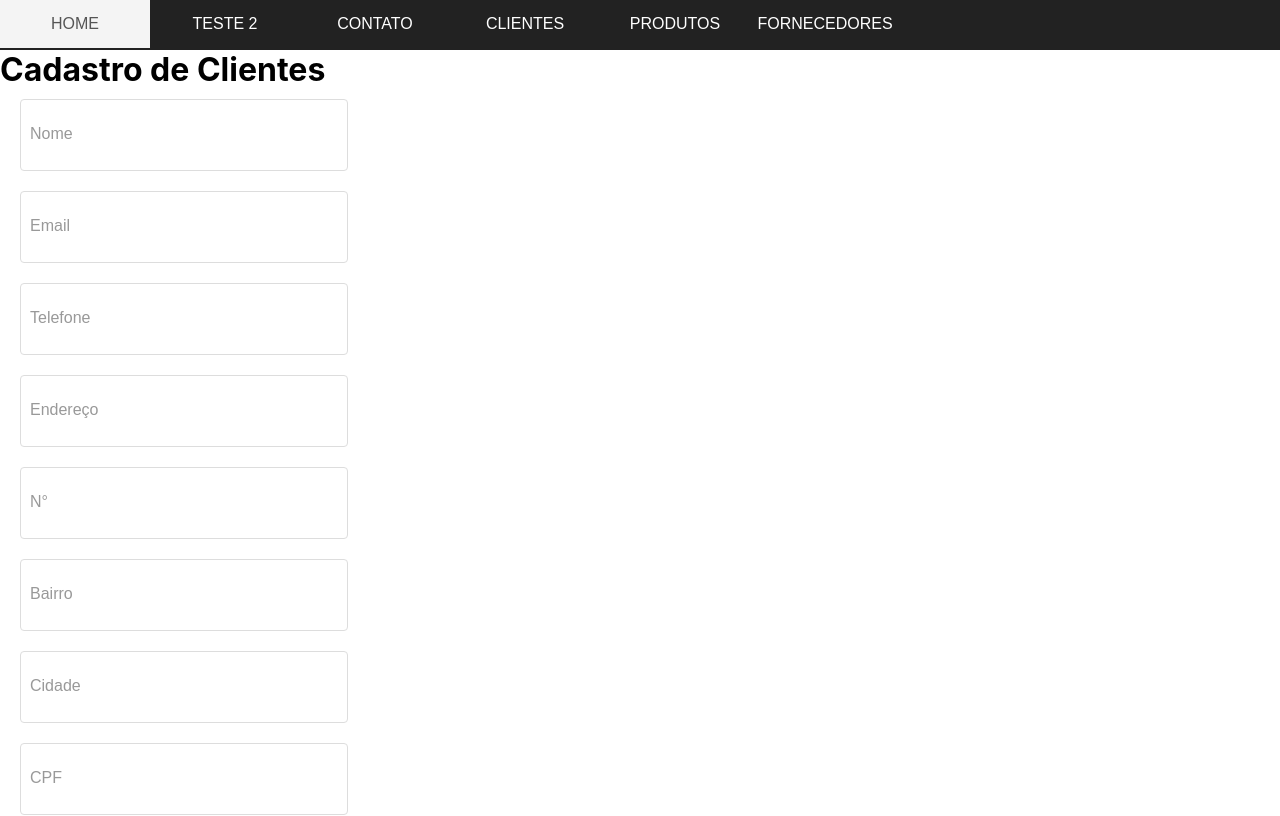
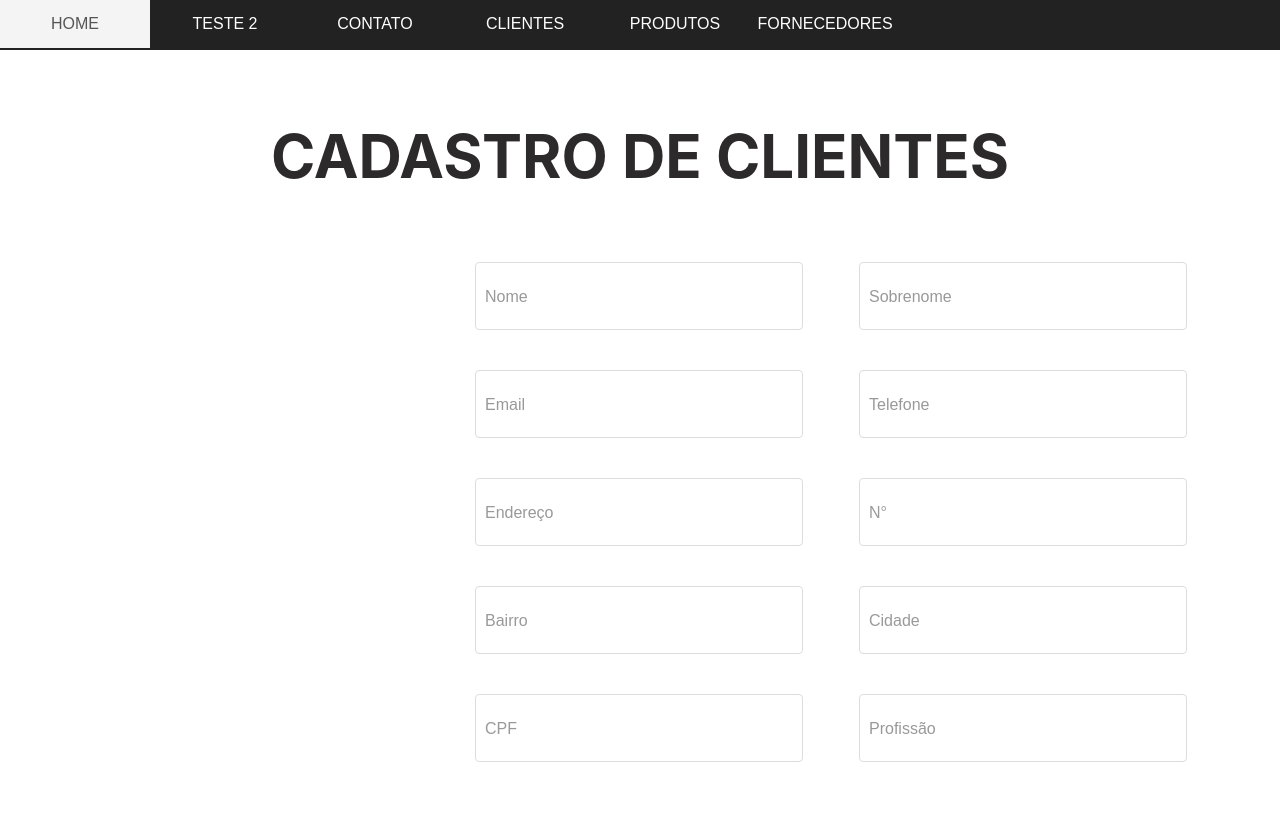
Before and after one commit to JoseAugusto1989/Projeto-fullstack-sistema-de-cadastros, a React (Create React App) app in the folder frontend/: page /customer in a window 1280 px wide. Shown: the top 816 px of the page. Built offline with nearby package versions, Linux system fonts and the light colour scheme.

Commit message:
estilizando arquivo Customer

```diff
--- a/frontend/src/components/input/Input.style.jsx
+++ b/frontend/src/components/input/Input.style.jsx
@@ -11,7 +11,7 @@ export const FloatContainer = styled.div`
 export const InputFloat = styled.input`
   width: 300px;
   height: 56px;
-  padding: 14px 16px 0 10px;
+  padding: 10px 16px 0 10px;
   outline: 0;
   border: 1px solid #ddd;
   border-radius: 4px;
--- a/frontend/src/components/registration/Button.style.jsx
+++ b/frontend/src/components/registration/Button.style.jsx
@@ -4,13 +4,14 @@ export const Button = styled.button`
   background-color: #444944;
   border-radius: 4px;
   color: white;
-  padding: 18px 40px;
+  padding: 18px 80px;
   text-align: center;
   text-decoration: none;
   display: inline-block;
   font-size: 20px;
   transition-duration: 0.4s;
-  margin-left: 80px;
+  margin-top: 60px;
+  margin-left: 690px;
   text-transform: uppercase;
   font-family: "Arial";
   cursor: pointer;
--- a/frontend/src/components/registration/Customer.jsx
+++ b/frontend/src/components/registration/Customer.jsx
@@ -5,12 +5,28 @@ import Header from "../header/Index";
 import Input from "../input/Input";
 
 import { Button } from "./Button.style";
+import {
+  ButtonStyle,
+  CenterDiv,
+  InputLeft1,
+  InputLeft2,
+  InputLeft3,
+  InputLeft4,
+  InputLeft5,
+  InputRight1,
+  InputRight2,
+  InputRight3,
+  InputRight4,
+  InputRight5,
+  TextRegistration,
+} from "./Customer.style";
 import "./style.css";
 
 const API = "http://localhost:8090/customer/addCustomer";
 
 const RegistrationCustomer = () => {
   const [name, setName] = useState("");
+  const [lastName, setLastName] = useState("");
   const [email, setEmail] = useState("");
   const [phone, setPhone] = useState("");
   const [address, setAddress] = useState("");
@@ -24,6 +40,7 @@ const RegistrationCustomer = () => {
     e.preventDefault();
     const registration = {
       name,
+      lastName,
       email,
       address,
       phone,
@@ -46,8 +63,10 @@ const RegistrationCustomer = () => {
   return (
     <div>
       <Header />
-      <h1>Cadastro de Clientes</h1>
+      <CenterDiv>
+        <TextRegistration>Cadastro de Clientes</TextRegistration>
         <form>
+          <InputLeft1>
             <Input
               type="text"
               id="name"
@@ -56,7 +75,20 @@ const RegistrationCustomer = () => {
               defaultValue={name}
               onChange={(text) => setName(text)}
             />
+          </InputLeft1>
 
+          <InputRight1>
+            <Input
+              type="text"
+              id="lastName"
+              name="lastName"
+              label="Sobrenome"
+              defautValue={lastName}
+              onChange={(text) => setLastName(text)}
+            />
+          </InputRight1>
+
+          <InputLeft2>
             <Input
               type="email"
               id="email"
@@ -65,7 +97,9 @@ const RegistrationCustomer = () => {
               defaultValue={email}
               onChange={(text) => setEmail(text)}
             />
+          </InputLeft2>
 
+          <InputRight2>
             <Input
               type="text"
               id="phone"
@@ -74,7 +108,9 @@ const RegistrationCustomer = () => {
               defaultValue={phone}
               onChange={(text) => setPhone(text)}
             />
+          </InputRight2>
 
+          <InputLeft3>
             <Input
               type="text"
               id="address"
@@ -83,7 +119,9 @@ const RegistrationCustomer = () => {
               defaultValue={address}
               onChange={(text) => setAddress(text)}
             />
+          </InputLeft3>
 
+          <InputRight3>
             <Input
               type="number"
               id="number"
@@ -92,7 +130,9 @@ const RegistrationCustomer = () => {
               defaultValue={number}
               onChange={(text) => setNumber(text)}
             />
+          </InputRight3>
 
+          <InputLeft4>
             <Input
               type="text"
               id="district"
@@ -101,7 +141,9 @@ const RegistrationCustomer = () => {
               defaultValue={district}
               onChange={(text) => setDistrict(text)}
             />
+          </InputLeft4>
 
+          <InputRight4>
             <Input
               type="text"
               id="city"
@@ -110,7 +152,8 @@ const RegistrationCustomer = () => {
               defaulValue={city}
               onChange={(text) => setCity(text)}
             />
-
+          </InputRight4>
+          <InputLeft5>
             <Input
               type="text"
               id="cpf"
@@ -119,7 +162,8 @@ const RegistrationCustomer = () => {
               defaultValue={cpf}
               onChange={(text) => setCpf(text)}
             />
-
+          </InputLeft5>
+          <InputRight5>
             <Input
               type="text"
               id="occupation"
@@ -128,13 +172,15 @@ const RegistrationCustomer = () => {
               defaultValue={occupation}
               onChange={(text) => setOccupation(text)}
             />
+          </InputRight5>
 
-        <div>
+          <ButtonStyle>
             <Button onClick={handleClick} disableElevation>
               Cadastrar
             </Button>
-        </div>
+          </ButtonStyle>
         </form>
+      </CenterDiv>
       <Footer />
     </div>
   );
--- /dev/null
+++ b/frontend/src/components/registration/Customer.style.jsx
@@ -0,0 +1,62 @@
+import styled from "styled-components";
+
+export const CenterDiv = styled.div`
+  margin-top: 70px;
+`;
+export const TextRegistration = styled.h1`
+  text-align: center;
+  color: #2c2a2a;
+  font-size: 60px;
+  text-transform: uppercase;
+`;
+export const InputLeft1 = styled.div`
+  margin-top: 60px;
+  margin-left: 455px;
+`;
+
+export const InputRight1 = styled.div`
+  margin-top: -88px;
+  margin-left: 839px;
+`;
+export const InputLeft2 = styled.div`
+  margin-top: 20px;
+  margin-left: 455px;
+`;
+
+export const InputRight2 = styled.div`
+  margin-top: -88px;
+  margin-left: 839px;
+`;
+export const InputLeft3 = styled.div`
+  margin-top: 20px;
+  margin-left: 455px;
+`;
+
+export const InputRight3 = styled.div`
+  margin-top: -88px;
+  margin-left: 839px;
+`;
+
+export const InputLeft4 = styled.div`
+  margin-top: 20px;
+  margin-left: 455px;
+`;
+
+export const InputRight4 = styled.div`
+  margin-top: -88px;
+  margin-left: 839px;
+`;
+
+export const InputLeft5 = styled.div`
+  margin-top: 20px;
+  margin-left: 455px;
+`;
+
+export const InputRight5 = styled.div`
+  margin-top: -88px;
+  margin-left: 839px;
+`;
+
+export const ButtonStyle = styled.div`
+    margin-bottom: 60px;
+`
```
Lines whose indentation alone changed are shown as unchanged.
